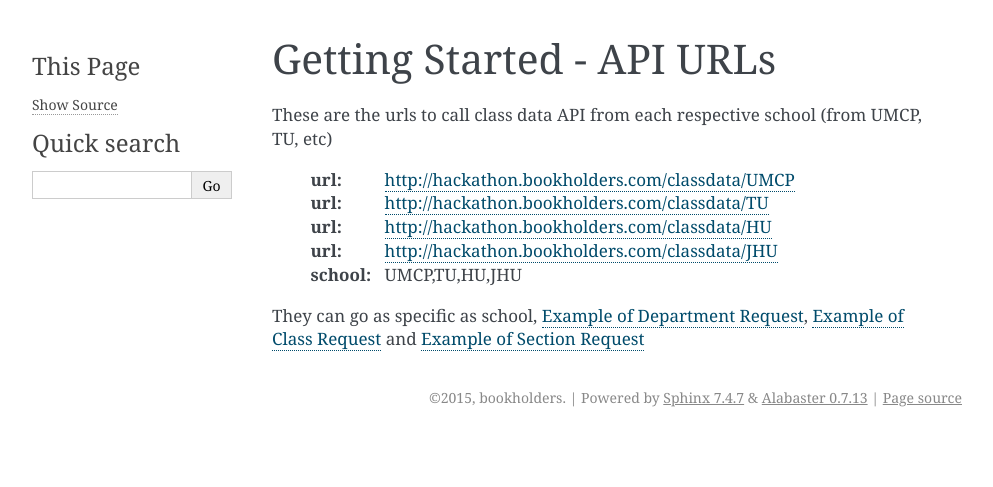
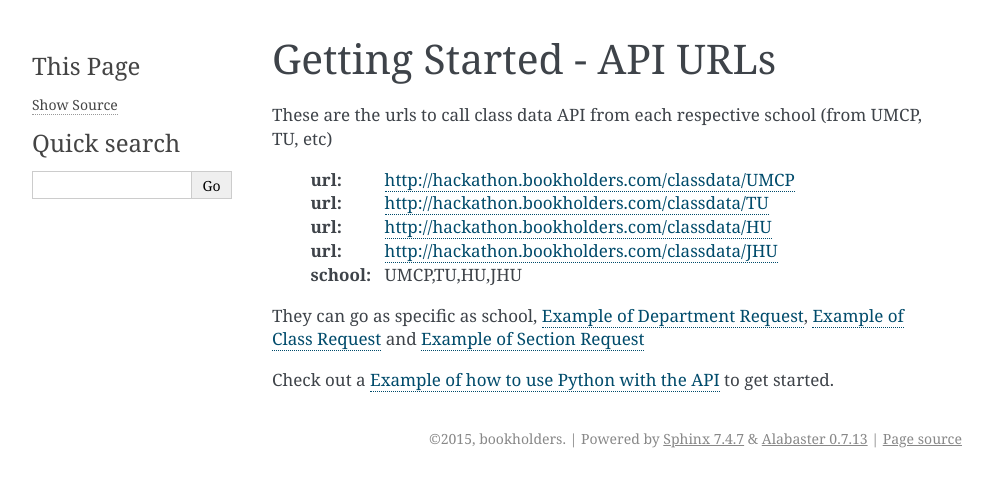
Before and after one commit to bookholders/classdataapi, a Sphinx documentation site: the page built from docs/gettingstartedurl.rst, in a window 1280 px wide. Shown: the top 487 px of the page, without its empty margins (148-1141 px from the left). Built offline with Sphinx 7.4.7, drawn with Linux system fonts in a browser that asks for light colours.

Commit message:
Update gettingstartedurl.rst

```diff
--- a/docs/gettingstartedurl.rst
+++ b/docs/gettingstartedurl.rst
@@ -11,3 +11,5 @@ These are the urls to call class data API from each respective school (from UMCP
    :school: UMCP,TU,HU,JHU
 
 They can go as specific as school, :ref:`dept-label`, :ref:`class-label` and :ref:`section-label`
+
+Check out a :ref:`python-label` to get started.
```
